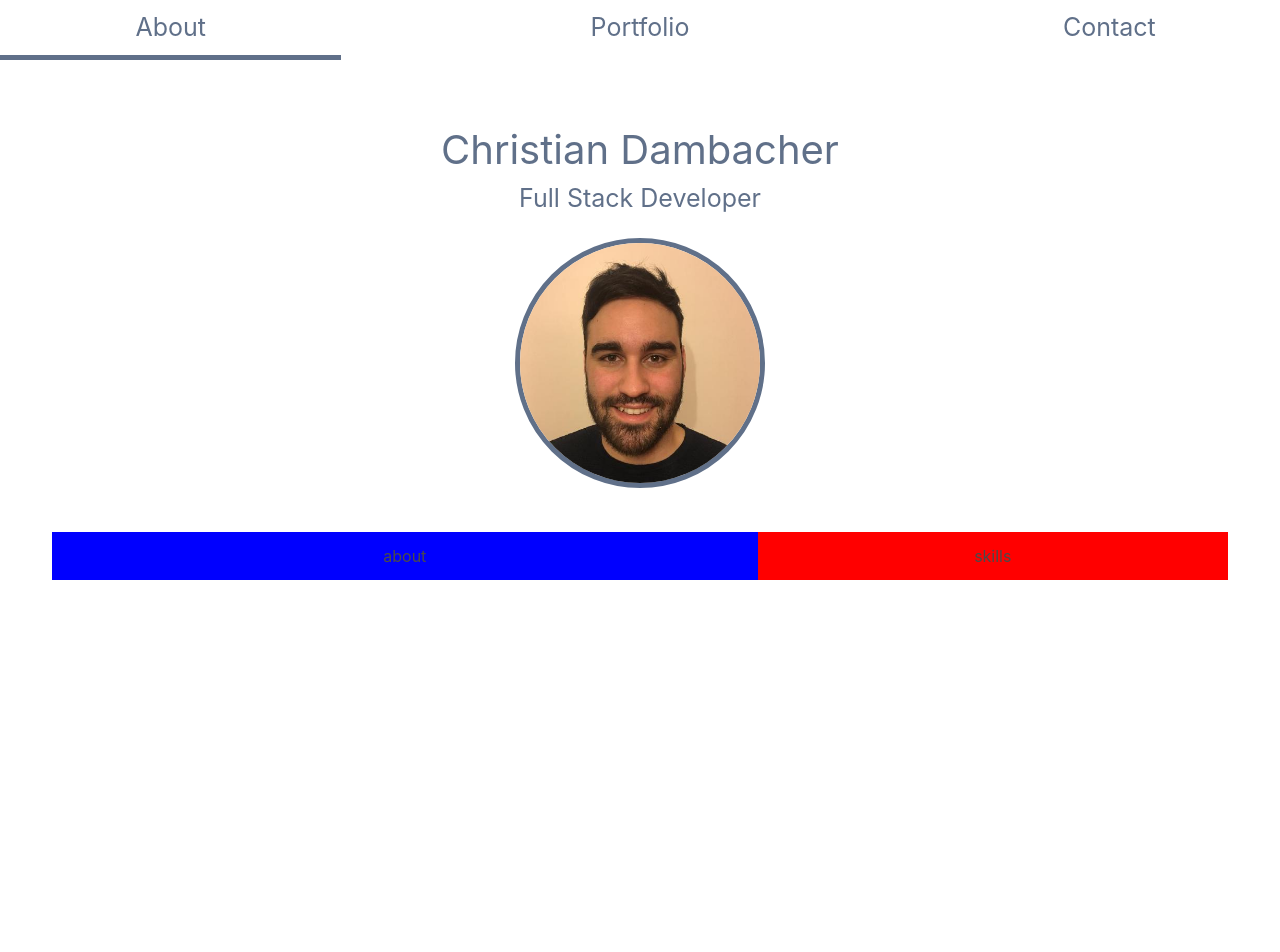
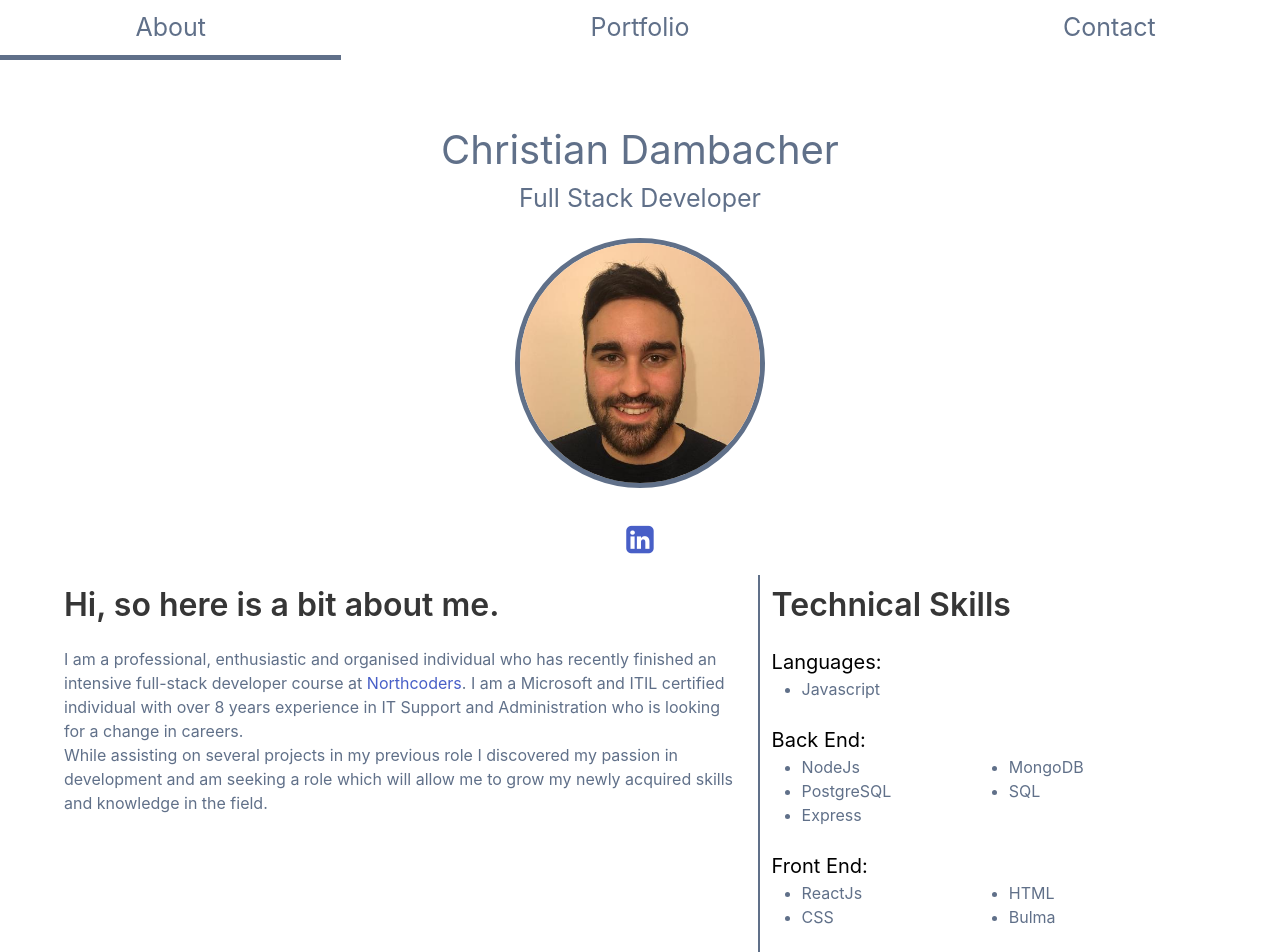
Before and after one commit to ChrstnDmbchr/Portfolio, a React (Create React App) app: page / in a window 1280 px wide. Shown: the top 952 px of the page. Before the commit the page ends 800 px from the top, so only its background shows below. Built offline with nearby package versions, Linux system fonts and the light colour scheme.

Commit message:
about page nearly completed. added text, technical skills, linkin link and styling

```diff
--- a/package.json
+++ b/package.json
@@ -5,6 +5,7 @@
   "homepage": "https://chrstndmbchr.github.io/portfolio",
   "dependencies": {
     "bulma": "^0.7.1",
+    "font-awesome": "^4.7.0",
     "gh-pages": "^1.2.0",
     "react": "^16.4.2",
     "react-dom": "^16.4.2",
--- a/src/components/About.js
+++ b/src/components/About.js
@@ -8,13 +8,56 @@ class About extends Component {
         <h1 className="about-name">Christian Dambacher</h1>
         <h1 className="about-title">Full Stack Developer</h1>
         <img className="about-pic" src={require('../assets/picture.jpeg')} alt="Christian Dambacher" />
-        <div className="container">
+        <div>
+          <a href="https://www.linkedin.com/in/christian-dambacher-0b988116a"> <i className="about-link fa fa-linkedin-square fa-2x" aria-hidden="true"></i></a>
+        </div>
+        <div className="about-content container">
           <div className="columns">
             <div className="about-desc column is-three-fifths">
-              <h1>about</h1>
+              <h1 className="title">Hi, so here is a bit about me.</h1>
+              <p>I am a professional, enthusiastic and organised individual who has recently finished an intensive full-stack developer course at <a href="https://northcoders.com/">Northcoders</a>. I am a Microsoft and ITIL certified individual with over 8 years experience in IT Support and Administration who is looking for a change in careers.</p>
+              <p>While assisting on several projects in my previous role I discovered my passion in development and am seeking a role which will allow me to grow my newly acquired skills and knowledge in the field.</p>
             </div>
             <div className="about-skills column">
-              <h1>skills</h1>
+              <h1 className="title">Technical Skills</h1>
+              <div className="about-skills-list">
+                <div>
+                  <p className="skill-title">Languages:</p>
+                  <ul className="about-skill-list">
+                    <li>Javascript</li>
+                  </ul>
+                </div>
+                <br />
+                <div>
+                  <p className="skill-title">Back End:</p>
+                  <ul className="about-skill-list">
+                    <li>NodeJs</li>
+                    <li>MongoDB</li>
+                    <li>PostgreSQL</li>
+                    <li>SQL</li>
+                    <li>Express</li>
+                  </ul>
+                </div>
+                <br />
+                <div>
+                  <p className="skill-title">Front End:</p>
+                  <ul className="about-skill-list">
+                    <li>ReactJs</li>
+                    <li>HTML</li>
+                    <li>CSS</li>
+                    <li>Bulma</li>
+                  </ul>
+                </div>
+                <br />
+                <div>
+                  <p className="skill-title">Testing:</p>
+                  <ul className="about-skill-list">
+                    <li>Mocha</li>
+                    <li>Chai</li>
+                  </ul>
+                </div>
+
+              </div>
             </div>
           </div>
         </div>
--- a/src/index.js
+++ b/src/index.js
@@ -2,5 +2,6 @@ import React from 'react';
 import ReactDOM from 'react-dom';
 import App from './components/App';
 import 'bulma/css/bulma.css'
+import 'font-awesome/css/font-awesome.css'
 
 ReactDOM.render(<App />, document.getElementById('root'));
--- a/src/styling/About.css
+++ b/src/styling/About.css
@@ -14,13 +14,37 @@
   width: 250px;
   border-radius: 50%;
   border: 5px solid #607089;
-  margin: 20px 0px 50px 0px;
+  margin: 20px 0px 30px 0px;
+}
+
+.about-desc, .about-skills {
+  color: #607089;
 }
 
 .about-desc {
-  background-color: blue;
+
 }
 
 .about-skills {
-  background-color: red;
+  border-left: 2px solid #607089;
 }
+
+.about-skill-list {
+  display: grid;
+  grid-template-columns: 50% 50%;
+}
+
+.about-content {
+  padding-top: 30px;
+  text-align: left;
+}
+
+.about-skill-list {
+  list-style-type: disc;
+  padding-left: 30px;
+}
+
+.skill-title {
+  color: black;
+  font-size: 20px;
+}
--- a/src/styling/App.css
+++ b/src/styling/App.css
@@ -1,5 +1,6 @@
 .app {
   text-align: center;
+  min-height: 100vh;
 }
 
 .app-content {
--- a/src/styling/Nav.css
+++ b/src/styling/Nav.css
@@ -8,6 +8,7 @@
   text-align: center;
   position: fixed;
   z-index: 1;
+  background-color: white;
 }
 
 .nav a {
```
Also changed, not shown: 1 other file (tests, documents, lock files or other folders).
